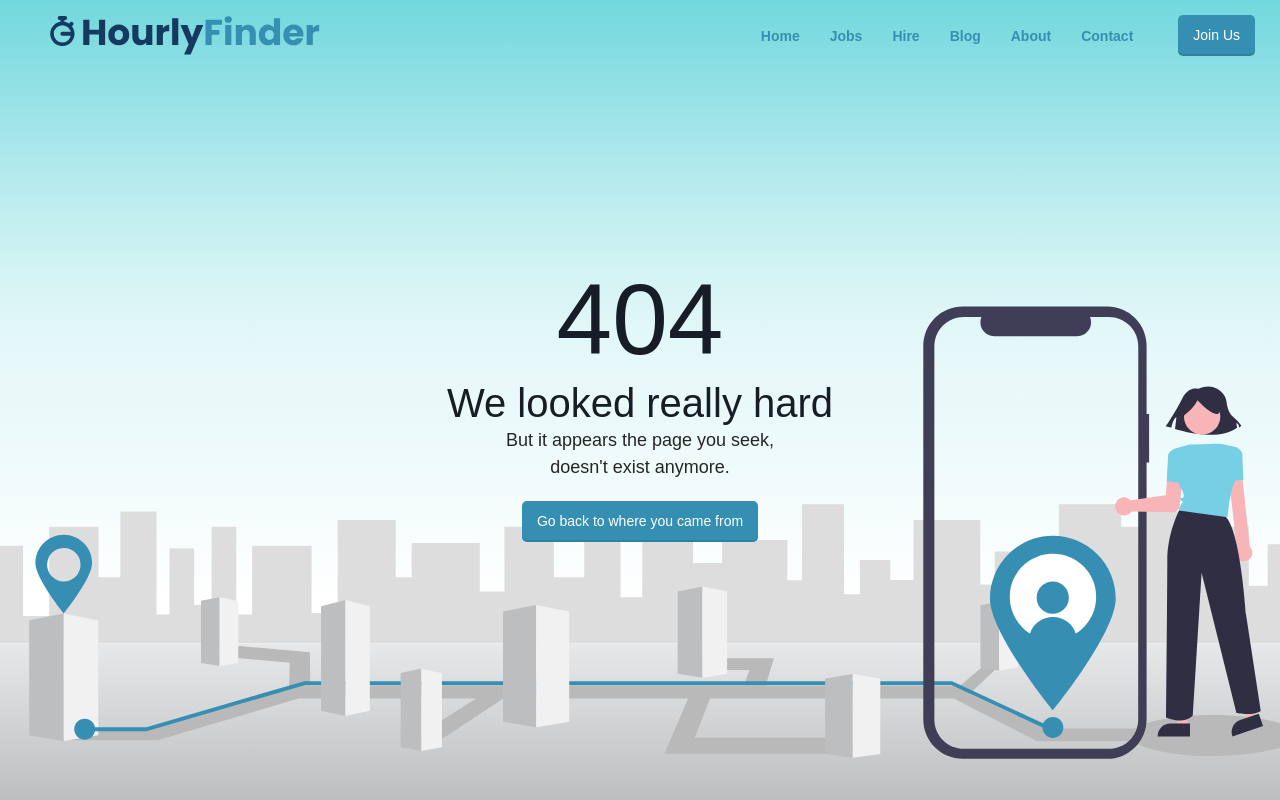
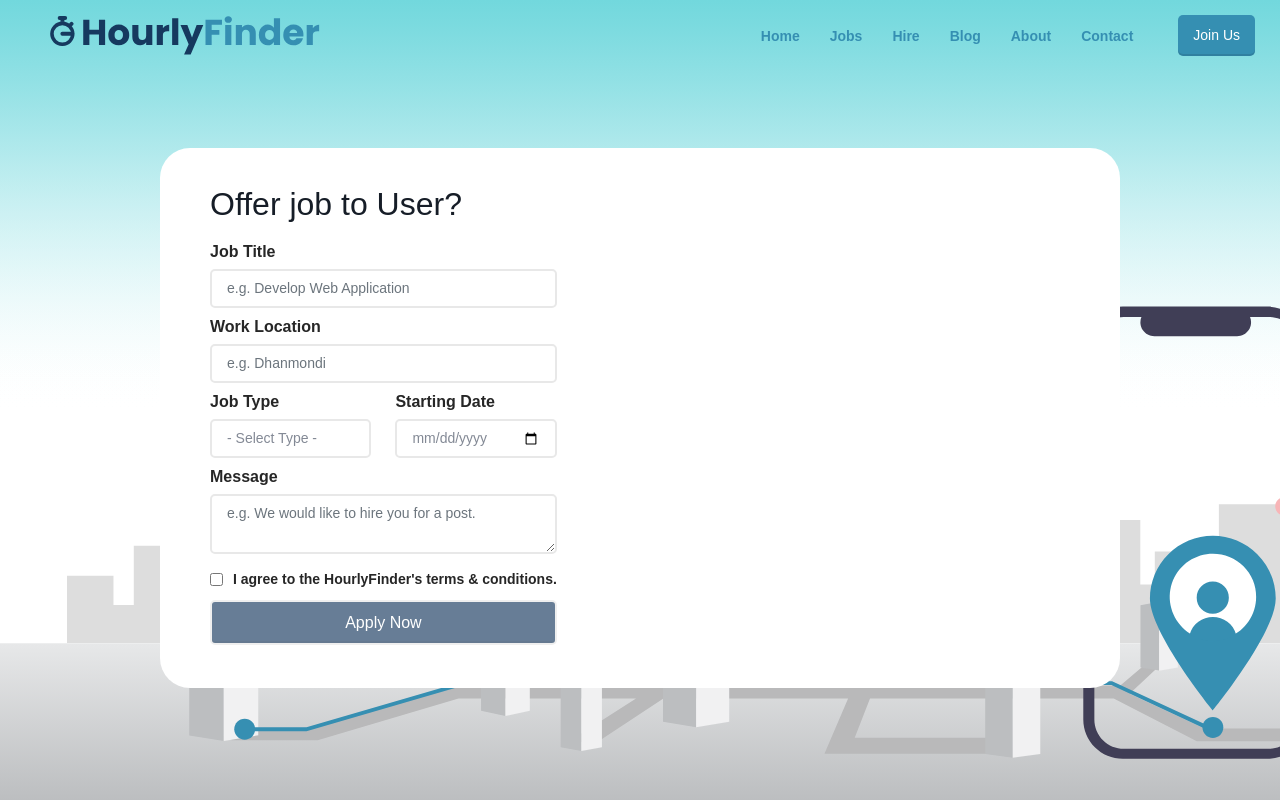
Before and after one commit to Rashed360/hourly-finder, a React (Create React App) app: page /offer/1 in a window 1280 px wide. Shown: the top 800 px of the page. Built offline with nearby package versions, Linux system fonts and the light colour scheme; no server answers.

Commit message:
added offer form to hire

```diff
--- a/src/components/App.js
+++ b/src/components/App.js
@@ -32,6 +32,7 @@ import Header from './header/Header'
 import Home from './home/Home'
 import LocationPage from './locationPage/LocationPage'
 import NoMatch from './noMatch/NoMatch'
+import Offer from './offerJob/Offer'
 import SingleBlog from './singleBlog/SingleBlog'
 import SingleJob from './singleJob/SingleJob'
 import UserProfile from './userProfile/UserProfile'
@@ -73,7 +74,8 @@ const App = () => {
 					{/*  */}
 					<Route path='/jobseeker' element={<AvailableJobSeeker />} />
 					{/*  */}
-					<Route path='apply/for/:job_id' element={<Apply />} />
+					<Route path='apply/:job_id' element={<Apply />} />
+					<Route path='offer/:username' element={<Offer />} />
 					<Route path='user/:userName' element={<UserProfile />} />
 					{/* dashboard - start */}
 					<Route path='/dashboard' element={<PrivateOutlet />}>
--- a/src/components/dashboard/recruiter/manage/Manage.js
+++ b/src/components/dashboard/recruiter/manage/Manage.js
@@ -5,8 +5,8 @@ import SeekerApplication from '../../seeker/application/SeekerApplication'
 const Manage = () => {
 	const user = useSelector(state => state.user.user)
 
-	if (user.user_type === 2) return <RecruiterPostedJob />
-	else if (user.user_type === 1) return <SeekerApplication />
+	if (user?.user_type === 2) return <RecruiterPostedJob />
+	else if (user?.user_type === 1) return <SeekerApplication />
 	else return <p>Invalid User</p>
 }
 
--- /dev/null
+++ b/src/components/offerJob/Offer.js
@@ -0,0 +1,13 @@
+import OfferForm from './offerForm/OfferForm'
+
+const Offer = () => {
+	return (
+		<div className='jobs-application-area registration-area'>
+			<div className='application-box'>
+				<OfferForm />
+			</div>
+		</div>
+	)
+}
+
+export default Offer
--- /dev/null
+++ b/src/components/offerJob/offerForm/OfferForm.js
@@ -0,0 +1,199 @@
+import { Field, Form, Formik } from 'formik'
+import { useDispatch, useSelector } from 'react-redux'
+import { useParams } from 'react-router-dom'
+import { jobApply } from '../../../redux/actionCreators/jobActionCreators'
+
+const OfferForm = () => {
+	const { username } = useParams()
+	const dispatch = useDispatch()
+	const userType = useSelector(state => state.user.user?.user_type)
+	// const userId = useSelector(state => state.user.profile?.id)
+
+	const initialValues = {
+		title: '',
+		location: '',
+		type: '',
+		message: '',
+		starting: '',
+	}
+
+	const onSubmitHandle = values => {
+		console.log('Job Offered')
+		// if (userType === 1) {
+		// 	dispatch(jobApply(id, values, userId))
+		// } else {
+		// 	console.log('Only Seeker can apply')
+		// }
+	}
+
+	const validateHandle = values => {
+		const errors = {}
+
+		if (!values.title) {
+			errors.title = 'Required'
+		}
+
+		if (!values.location) {
+			errors.location = 'Required'
+		}
+
+		if (!values.type) {
+			errors.type = 'Required'
+		}
+
+		if (!values.message) {
+			errors.message = 'Required'
+		}
+
+		if (!values.starting) {
+			errors.starting = 'Required'
+		}
+
+		return errors
+	}
+
+	return (
+		<div className='apply-form'>
+			<div className='form'>
+				<h2>Offer job to User?</h2>
+				<Formik initialValues={initialValues} onSubmit={onSubmitHandle} validate={validateHandle}>
+					{({ values, errors, touched, handleChange, handleSubmit, handleReset }) => (
+						<Form onSubmit={handleSubmit} onReset={handleReset}>
+							<div className='form-field name'>
+								<label htmlFor=''>Job Title</label>
+								<Field
+									name='title'
+									type='text'
+									className={
+										touched.title
+											? errors.title
+												? 'form-control is-invalid'
+												: 'form-control is-valid'
+											: 'form-control'
+									}
+									value={values.title}
+									onChange={handleChange}
+									placeholder='e.g. Develop Web Application'
+								/>
+							</div>
+
+							<div className='form-field name'>
+								<label htmlFor=''>Work Location</label>
+								<Field
+									name='location'
+									type='text'
+									className={
+										touched.location
+											? errors.location
+												? 'form-control is-invalid'
+												: 'form-control is-valid'
+											: 'form-control'
+									}
+									value={values.location}
+									onChange={handleChange}
+									placeholder='e.g. Dhanmondi'
+								/>
+							</div>
+
+							<div className='row'>
+								<div className='col-lg-6'>
+									<div className='form-field'>
+										<label htmlFor=''>Job Type</label>
+										<Field
+											name='type'
+											as='select'
+											className={
+												touched.type
+													? errors.type
+														? 'form-control is-invalid'
+														: 'form-control is-valid'
+													: 'form-control'
+											}
+											value={values.type}
+											onChange={handleChange}
+										>
+											<option value=''>- Select Type -</option>
+											<option value='1'>Hourly</option>
+											<option value='2'>Part Time</option>
+											<option value='3'>Project Based</option>
+										</Field>
+									</div>
+								</div>
+								<div className='col-lg-6'>
+									<div className='form-field address'>
+										<label htmlFor=''>Starting Date</label>
+										<Field
+											name='starting'
+											type='date'
+											className={
+												touched.starting
+													? errors.starting
+														? 'form-control is-invalid'
+														: 'form-control is-valid'
+													: 'form-control'
+											}
+											value={values.starting}
+											onChange={handleChange}
+											placeholder='01/02/2022'
+										/>
+									</div>
+								</div>
+							</div>
+
+							<div className='form-field message'>
+								<label htmlFor=''>Message</label>
+								<Field
+									name='message'
+									as='textarea'
+									className={
+										touched.message
+											? errors.message
+												? 'form-control is-invalid'
+												: 'form-control is-valid'
+											: 'form-control'
+									}
+									value={values.message}
+									onChange={handleChange}
+									placeholder='e.g. We would like to hire you for a post.'
+								/>
+							</div>
+
+							<div className='form-field agree'>
+								<Field
+									name='agree'
+									type='checkbox'
+									checked={values.agree}
+									onChange={handleChange}
+									htmlFor='agree'
+								/>
+
+								<label
+									htmlFor='agree'
+									className={touched.agree ? (values.agree ? 'text-success' : 'text-danger') : null}
+								>
+									I agree to the HourlyFinder's terms &amp; conditions.
+								</label>
+							</div>
+
+							<div className='form-field'>
+								<abbr
+									title={
+										userType !== 2 ? 'You need to login as Job Seeker, Then You can Apply.' : 'Apply Now'
+									}
+								>
+									<input
+										type='submit'
+										value='Apply Now'
+										className={userType === 2 ? 'btn submit' : 'btn submit disabled'}
+									/>
+								</abbr>
+							</div>
+						</Form>
+					)}
+				</Formik>
+			</div>
+		</div>
+	)
+}
+
+export default OfferForm
--- a/src/components/singleJob/jobSideBar/JobSideBar.js
+++ b/src/components/singleJob/jobSideBar/JobSideBar.js
@@ -13,7 +13,7 @@ const JobSideBar = props => {
 			<div className='application-budget-information sidebar-padding'>
 				<p>Client Budget</p>
 				<h4 className='budget'>Tk. {salary}</h4>
-				<Link to={`/apply/for/${slug}`} className='btn btn-main'>
+				<Link to={`/apply/${slug}`} className='btn btn-main'>
 					Apply Now
 				</Link>
 				<Link to='' className='btn btn-alt'>
--- a/src/components/userProfile/common/ProfileSideBar.js
+++ b/src/components/userProfile/common/ProfileSideBar.js
@@ -1,7 +1,6 @@
-import { FaBriefcaseMedical, FaEnvelope, FaMapMarkerAlt, FaPhoneAlt, FaStream } from "react-icons/fa"
-import { Link } from "react-router-dom"
+import { FaBriefcaseMedical, FaEnvelope, FaMapMarkerAlt, FaPhoneAlt, FaStream } from 'react-icons/fa'
+import { Link } from 'react-router-dom'
 const url = process.env.REACT_APP_BACKEND_SERVER
-// modify later
 
 const ProfileSideBar = ({ user, seeker, recruiter }) => {
 	return (
@@ -17,7 +16,7 @@ const ProfileSideBar = ({ user, seeker, recruiter }) => {
 						<span className='icon'>
 							<FaBriefcaseMedical />
 						</span>
-            <span className='text'>{seeker.status === 1 ? "Free" : "Busy"}</span>
+						<span className='text'>{seeker.status === 1 ? 'Free' : 'Busy'}</span>
 					</div>
 				</div>
 			) : (
@@ -29,7 +28,7 @@ const ProfileSideBar = ({ user, seeker, recruiter }) => {
 				></div>
 			)}
 			<div className='profile-name-title'>
-        <h3>{user.first_name + " " + user.last_name}</h3>
+				<h3>{user.first_name + ' ' + user.last_name}</h3>
 				<p>@{user.username}</p>
 			</div>
 
@@ -41,13 +40,13 @@ const ProfileSideBar = ({ user, seeker, recruiter }) => {
 								<span>
 									<FaStream />
 								</span>
-                {seeker.occupation !== "" ? seeker.occupation : "Not Provided"}
+								{seeker.occupation !== '' ? seeker.occupation : 'Not Provided'}
 							</li>
 							<li>
 								<span>
 									<FaPhoneAlt />
 								</span>
-                {seeker.phone !== "" ? seeker.phone : "Not Provided"}
+								{seeker.phone !== '' ? seeker.phone : 'Not Provided'}
 							</li>
 							<li>
 								<span>
@@ -59,13 +58,13 @@ const ProfileSideBar = ({ user, seeker, recruiter }) => {
 								<span>
 									<FaMapMarkerAlt />
 								</span>
-                {seeker.address !== "" ? seeker.address : "Not Provided"}
+								{seeker.address !== '' ? seeker.address : 'Not Provided'}
 							</li>
 							<li>
 								<span>
 									<FaBriefcaseMedical />
 								</span>
-                {seeker.status === 1 ? "Available for Work" : "Not Available for Work"}
+								{seeker.status === 1 ? 'Available for Work' : 'Not Available for Work'}
 							</li>
 						</ul>
 					</nav>
@@ -91,7 +90,7 @@ const ProfileSideBar = ({ user, seeker, recruiter }) => {
 								<span>
 									<FaMapMarkerAlt />
 								</span>
-                {recruiter.address !== "" ? recruiter.address : "Not Provided"}
+								{recruiter.address !== '' ? recruiter.address : 'Not Provided'}
 							</li>
 						</ul>
 					</nav>
@@ -99,7 +98,7 @@ const ProfileSideBar = ({ user, seeker, recruiter }) => {
 			)}
 			<div className='important-links'>
 				{seeker && (
-          <Link to='' className='btn btn-main'>
+					<Link to={`/offer/${user.username}`} className='btn btn-main'>
 						Hire Me
 					</Link>
 				)}
```
Lines whose indentation alone changed are shown as unchanged.
